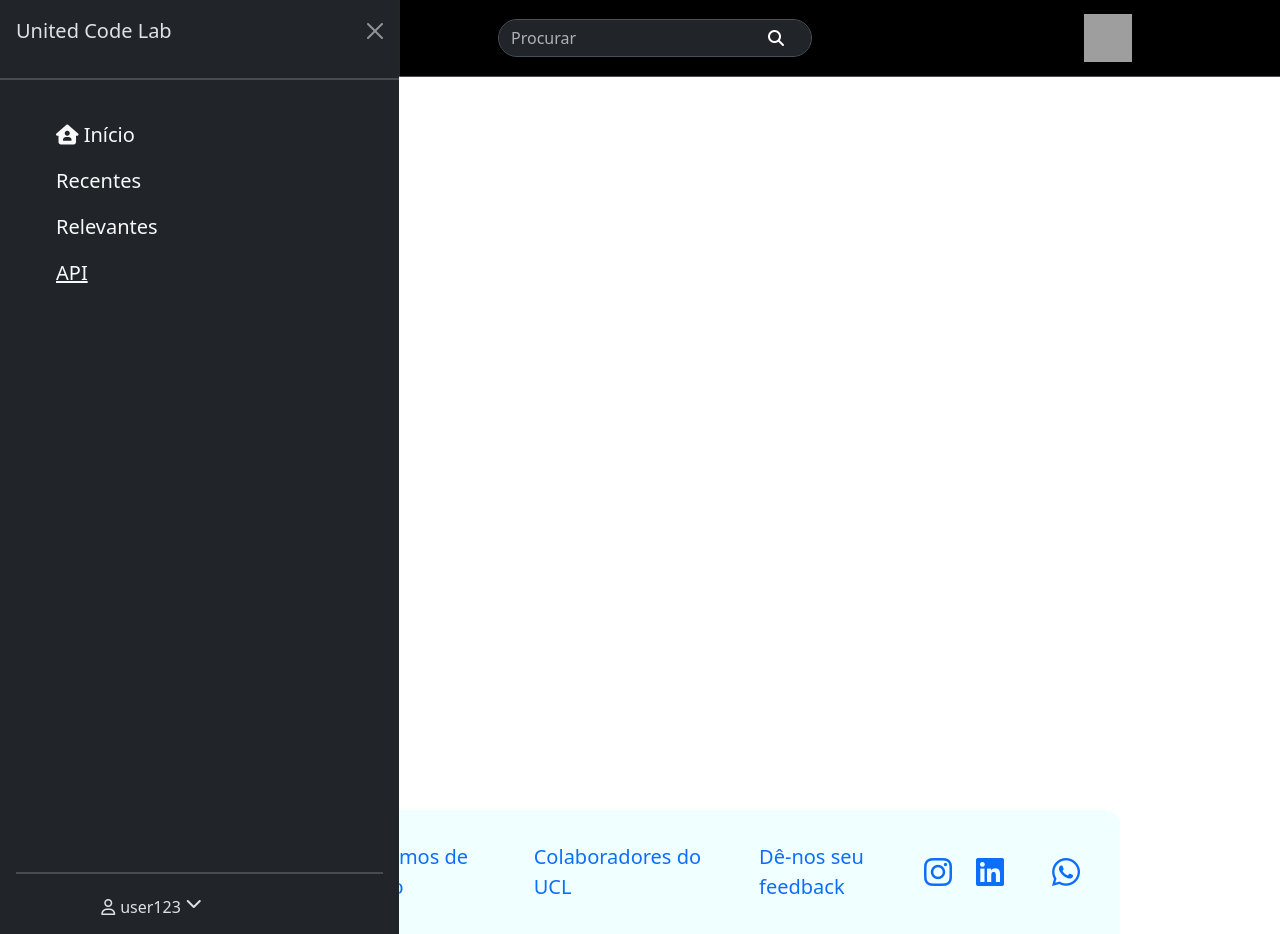
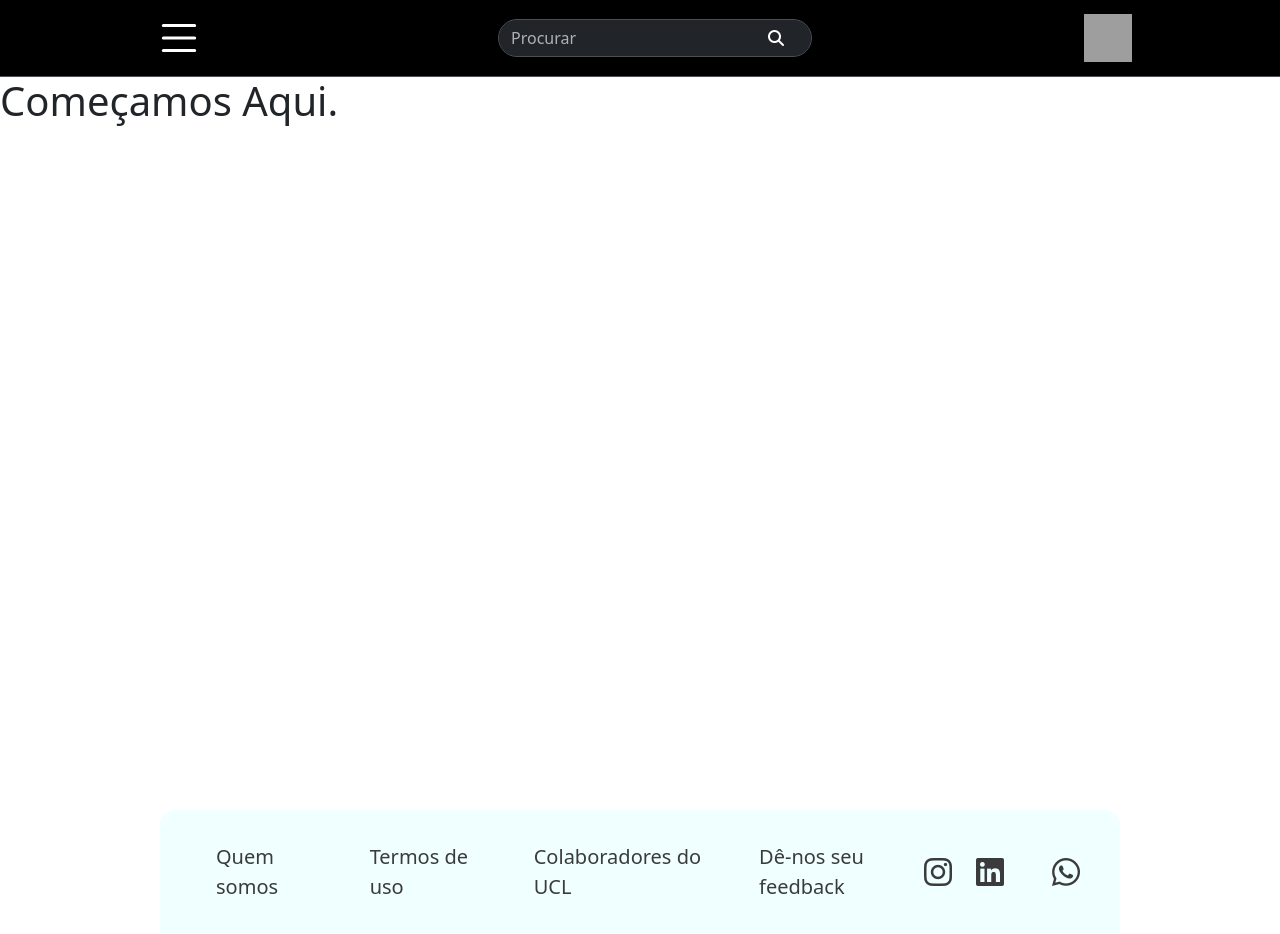
Before and after one commit to unitedcodelab/foi-de-base, a Django app: page / in a window 1280 px wide. Run offline with Django 3.2, Linux system fonts and the light colour scheme; grey boxes are pictures that could not be loaded.

Commit message:
ajustando alguns detalhes

```diff
--- a/project/templates/base.html
+++ b/project/templates/base.html
@@ -11,6 +11,8 @@
     <meta name="viewport" content="width=device-width, initial-scale=1, shrink-to-fit=no">
     <link href="https://cdn.jsdelivr.net/npm/bootstrap@5.3.2/dist/css/bootstrap.min.css" rel="stylesheet" integrity="sha384-T3c6CoIi6uLrA9TneNEoa7RxnatzjcDSCmG1MXxSR1GAsXEV/Dwwykc2MPK8M2HN" crossorigin="anonymous">
     <link rel="stylesheet" href="https://cdnjs.cloudflare.com/ajax/libs/font-awesome/6.4.2/css/all.min.css" integrity="sha512-z3gLpd7yknf1YoNbCzqRKc4qyor8gaKU1qmn+CShxbuBusANI9QpRohGBreCFkKxLhei6S9CQXFEbbKuqLg0DA==" crossorigin="anonymous" referrerpolicy="no-referrer" />
+    <link rel="stylesheet" href="../static/css/style.bundle.css">
+
     {% block site_meta %}{% endblock %}
     {% block seo-meta %}
       <meta name="robots" content="index,follow">
@@ -18,8 +20,6 @@
 
     {% block extra_css %}{% endblock %}
     {% block head_js %}{% endblock %}
-
-    <link href="{% static 'css/site.css' %}" rel="stylesheet" type="text/css" />
   </head>
 
 
--- a/project/templates/components/header.html
+++ b/project/templates/components/header.html
@@ -1,7 +1,7 @@
 <header>
   <nav class="navbar border-bottom border-body bg-black" data-bs-theme="dark">
     <div class="container-fluid mt-n1 justify-content-around">
-      <button class="navbar-brand bg-transparent border-0 open-side-bar " onclick="openModal()" id="open-side-bar">
+      <button class="navbar-brand bg-transparent border-0" id="open-side-bar">
         <svg xmlns="http://www.w3.org/2000/svg" width="50" height="50" fill="currentColor" class="bi bi-list" viewBox="0 0 16 16" >
           <path fill-rule="evenodd" d="M2.5 12a.5.5 0 0 1 .5-.5h10a.5.5 0 0 1 0 1H3a.5.5 0 0 1-.5-.5zm0-4a.5.5 0 0 1 .5-.5h10a.5.5 0 0 1 0 1H3a.5.5 0 0 1-.5-.5zm0-4a.5.5 0 0 1 .5-.5h10a.5.5 0 0 1 0 1H3a.5.5 0 0 1-.5-.5z" />
         </svg>
@@ -19,97 +19,60 @@
       </a>
     </div>
 
-   <div class="offcanvas offcanvas-start show" tabindex="-1" id="offcanvas" aria-labelledby="offcanvasLabel">
+    <aside class="offcanvas offcanvas-start" id="side-bar" style="box-shadow: 0px 0px 100vw black">
+      <div>
         <div class="offcanvas-header">
           <h5 class="offcanvas-title" id="offcanvasLabel">United Code Lab</h5>
-    <button type="button" class="btn-close side-bar" data-bs-dismiss="offcanvas" aria-label="Close" onclick="handleClickOutside()" id="side-bar"></button>
+          <button type="button" class="btn-close" id="close-side-bar"></button>
         </div>
         <hr class="border border-primary border-1 border-secondary opacity-50">
         <div class="offcanvas-body">
           <ul class="list-style-none" style="list-style: none;">
-      <a href="#" class="text-decoration-none link-light">
-        <li class="fs-5 p-2 g-col-6"> <i class="fa-solid fa-house-user "></i> Início</li>
-      </a>
-      <a href="#" class="text-decoration-none link-light">
-        <li class="fs-5 p-2 g-col-6">Recentes</li>
-      </a>
-      <a href="#" class="text-decoration-none link-light">
-        <li class="fs-5 p-2 g-col-6">Relevantes</li>
-      </a>
-      <a href="#" class="text-decoration-underline link-light">
-        <li class="fs-5 p-2 g-col-6">API</li>
-      </a>
+            <li class="fs-5 p-2 g-col-6">
+              <a href="#" class="text-decoration-none link-light"><i class="fa-solid fa-house-user"></i> Início</a>
+            </li>
+            <li class="fs-5 p-2 g-col-6">
+              <a href="#" class="text-decoration-none link-light">Recentes</a>
+            </li>
+            <li class="fs-5 p-2 g-col-6">
+              <a href="#" class="text-decoration-none link-light">Relevantes</a>
+            </li>
+            <li class="fs-5 p-2 g-col-6">
+              <a href="#" class="text-decoration-none link-light">API</a>
+            </li>
           </ul>
-    <hr class="border border-primary border-1 border-secondary opacity-50" style="margin-top: 36rem;">
-    <div class="position-absolute top-50 start-50 translate-middle" style="margin-top: 28rem;">
-      <div class="d-flex" style="margin-left: -6rem;">
-        <div style="margin-right: 5px;">
+          <hr class="border border-primary border-1 border-secondary opacity-50">
+          <div class="position-absolute top-50 start-50 translate-middle">
+            <div class="d-flex">
+              <div>
                 <i class="fa-regular fa-user"></i>
               </div>
-          <p>user123</p> <i class="fa-solid fa-chevron-down" style="margin-left: 5px;"></i>
+                <p>user123</p> <i class="fa-solid fa-chevron-down"></i>
             </div>
           </div>
         </div>
       </div>
+    </aside>
   </nav>
 </header>
 
 {% block extra_js %}
   <script>
+    const sideBar = document.querySelector("#side-bar");
+    const openMenuButton = document.querySelector("#open-side-bar");
+    const closeMenuButton = document.querySelector("#close-side-bar");
 
-    const handleClickOutside = (event) => {
-      let menuButton = document.querySelector(".open-side-bar");
-      let sideBar = document.querySelector(".side-bar");
-      if (!sideBar.contains(event.target)) {
-          sideBar.style.display = 'none';
-          menuButton.style.display = 'none';
-          document.removeEventListener('click', handleClickOutside, false);
-      }
-  }
+    openMenuButton.addEventListener("click", () => {
+      sideBar.setAttribute("class", "d-flex offcanvas offcanvas-start show");
+    });
 
-  const openModal = () => {
-      let menuButton = document.querySelector(".open-side-bar");
-      let sideBar = document.querySelector(".side-bar");
-      menuButton.style.display = 'flex'
-      sideBar.style.display = 'flex'
-      setTimeout(() => { document.addEventListener('click', handleClickOutside, false) }, 200);
-      sideBar.innerHTML = ` <div class="offcanvas offcanvas-start show" tabindex="-1" id="offcanvas" aria-labelledby="offcanvasLabel">
-        <div class="offcanvas-header">
-        <h5 class="offcanvas-title" id="offcanvasLabel">United Code Lab</h5>
-        <button type="button" class="btn-close side-bar" data-bs-dismiss="offcanvas" aria-label="Close" onclick="handleClickOutside()" id="side-bar"></button>
-      </div>
-      <hr class="border border-primary border-1 border-secondary opacity-50">
-      <div class="offcanvas-body">
-        <ul class="list-style-none" style="list-style: none;">
-          <a href="#" class="text-decoration-none link-light">
-            <li class="fs-5 p-2 g-col-6"> <i class="fa-solid fa-house-user "></i> Início</li>
-          </a>
-          <a href="#" class="text-decoration-none link-light">
-            <li class="fs-5 p-2 g-col-6">Recentes</li>
-          </a>
-          <a href="#" class="text-decoration-none link-light">
-            <li class="fs-5 p-2 g-col-6">Relevantes</li>
-          </a>
-          <a href="#" class="text-decoration-underline link-light">
-            <li class="fs-5 p-2 g-col-6">API</li>
-          </a>
-        </ul>
-        <hr class="border border-primary border-1 border-secondary opacity-50" style="margin-top: 36rem;">
-        <div class="position-absolute top-50 start-50 translate-middle" style="margin-top: 28rem;">
-          <div class="d-flex" style="margin-left: -6rem;">
-            <div style="margin-right: 5px;">
-              <i class="fa-regular fa-user"></i>
-            </div>
-              <p>user123</p> <i class="fa-solid fa-chevron-down" style="margin-left: 5px;"></i>
-          </div>
-        </div>
-        </div>
-      </div> `;
-  }
-      // adiciona propiedade de display (que por padrão é none)
-      // joga para direita
+    closeMenuButton.addEventListener("click", () => {
+      sideBar.setAttribute("class", "offcanvas offcanvas-start hide");
+    });
 
-      // criar opção de clicar em qualquer lugar para fechar e um botão de fechar.
-
+    window.addEventListener('click', (event) => {
+      !(sideBar.contains(event.target) || openMenuButton.contains(event.target)) &&
+        sideBar.setAttribute("class", "offcanvas offcanvas-start hide");
+    });
   </script>
 {% endblock %}
```
Lines whose indentation alone changed are shown as unchanged.
